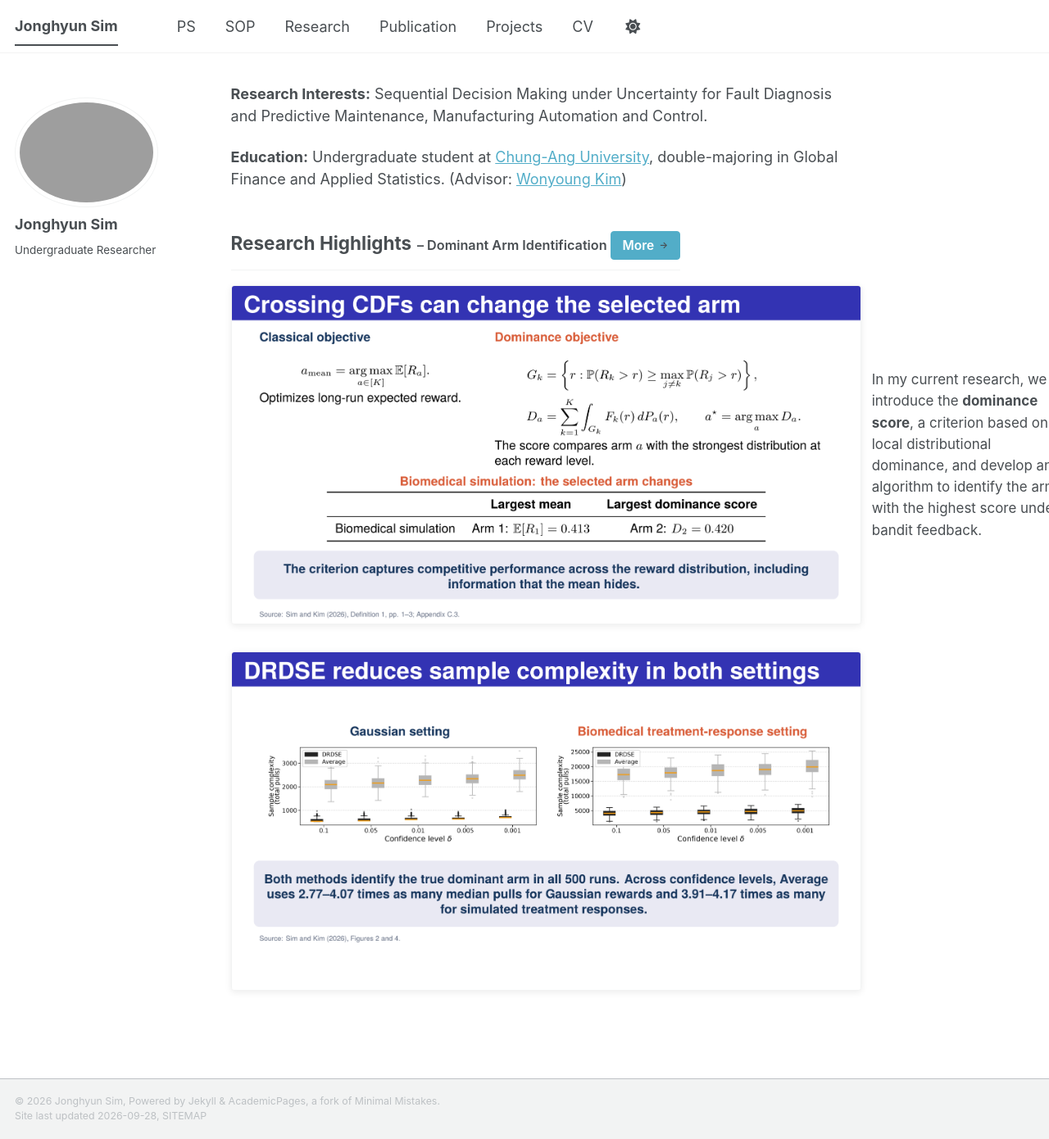
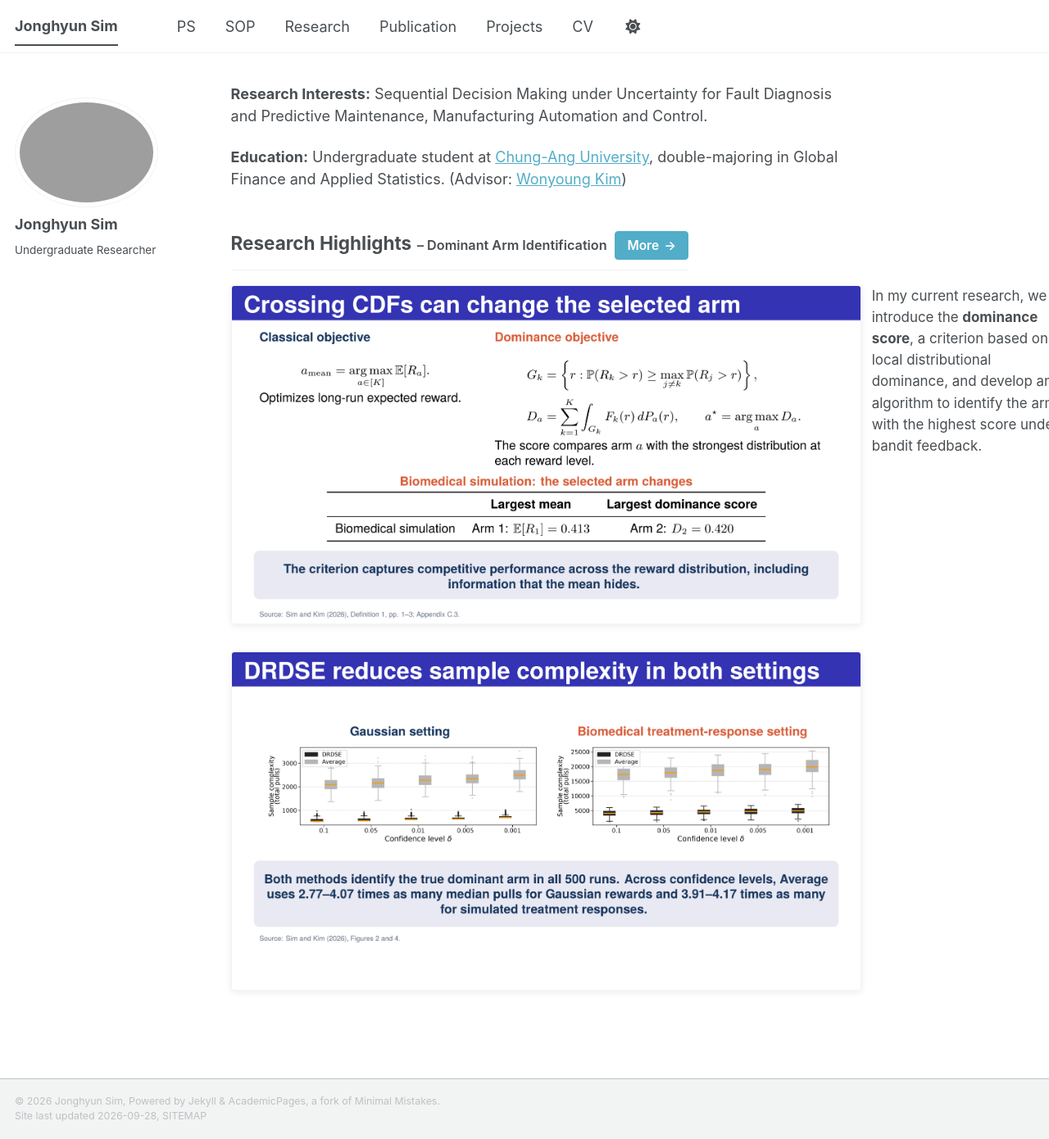
Before and after one commit to simjonghyun/simjonghyun.github.io, a Jekyll site: the page built from _pages/about.md, in a window 1280 px wide and 1390 px high. Shown: the whole window at 82% size. Built offline with Jekyll 4.4.1, drawn with Linux system fonts in a browser that asks for light colours; a style sheet for code colours, icons or effects is not loaded.

Commit message:
Keep research slide and description together
Attach More directly to the publication title and align the full-size research slide with its description in one desktop row.

```diff
--- a/_sass/layout/_about.scss
+++ b/_sass/layout/_about.scss
@@ -29,7 +29,10 @@
     margin: 0;
     line-height: 1.25;
 
-    span {
+    > .research-highlights__topic {
+      display: inline-flex;
+      align-items: center;
+      gap: 0.55rem;
       color: var(--global-text-color);
       font-size: 0.72em;
       font-weight: 600;
@@ -127,12 +130,12 @@
  * Preserve the image width and use the open space on the right for the copy.
  * Below 1280px, the description moves below the image.
  */
-@media (min-width: 80em) {
+@media (min-width: 75em) {
   .research-highlight-lead {
     display: grid;
     grid-template-columns: minmax(0, 1fr) 13rem;
     gap: 0.7rem;
-    align-items: center;
+    align-items: start;
     width: calc(100% + 13.7rem);
 
     .research-slide {
@@ -156,12 +159,9 @@
     align-items: flex-start;
     gap: 0.55rem;
 
-    h2 {
-      display: block;
-
-      span {
-        white-space: normal;
-      }
+    h2 > .research-highlights__topic {
+      flex-wrap: wrap;
+      white-space: normal;
     }
   }
 
```
